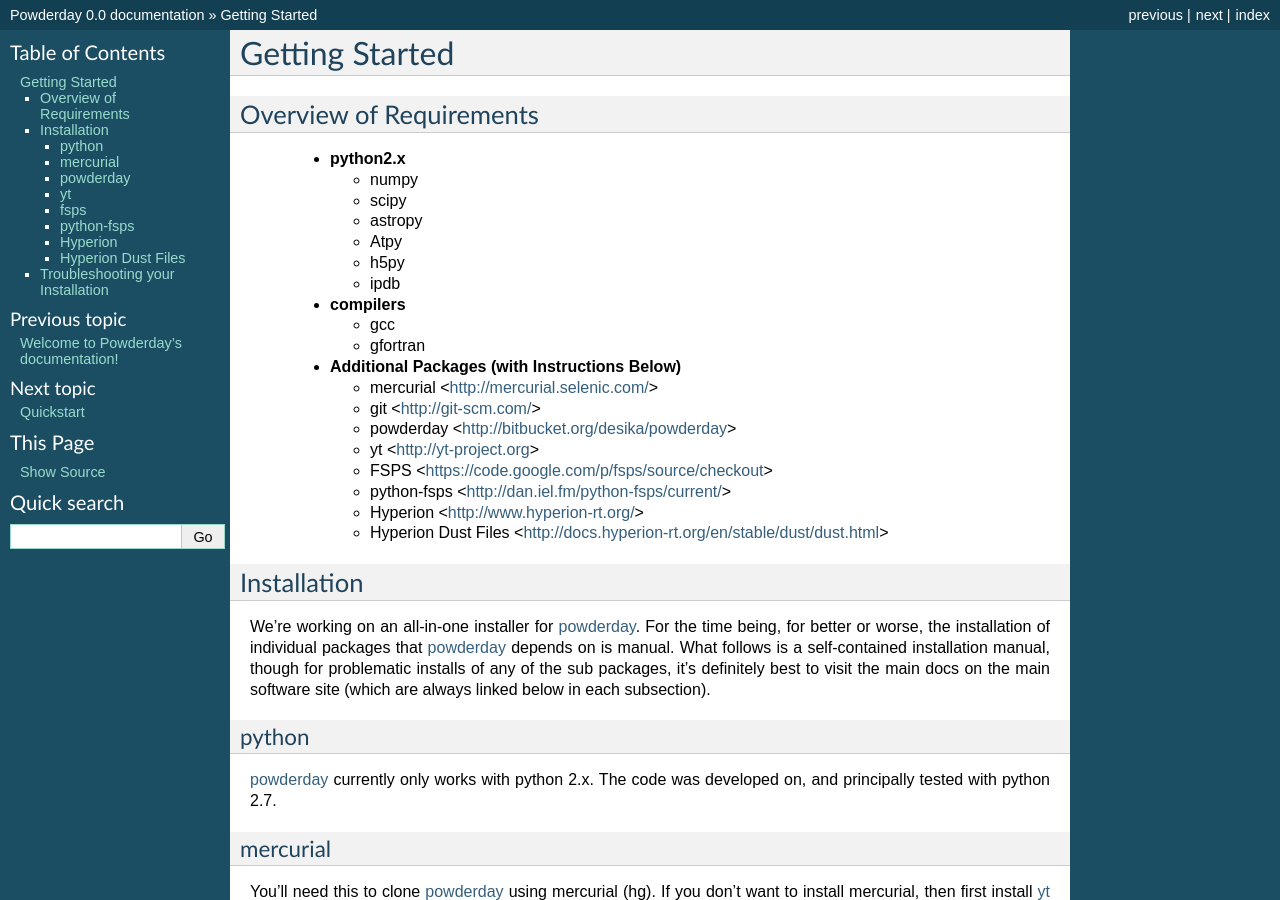
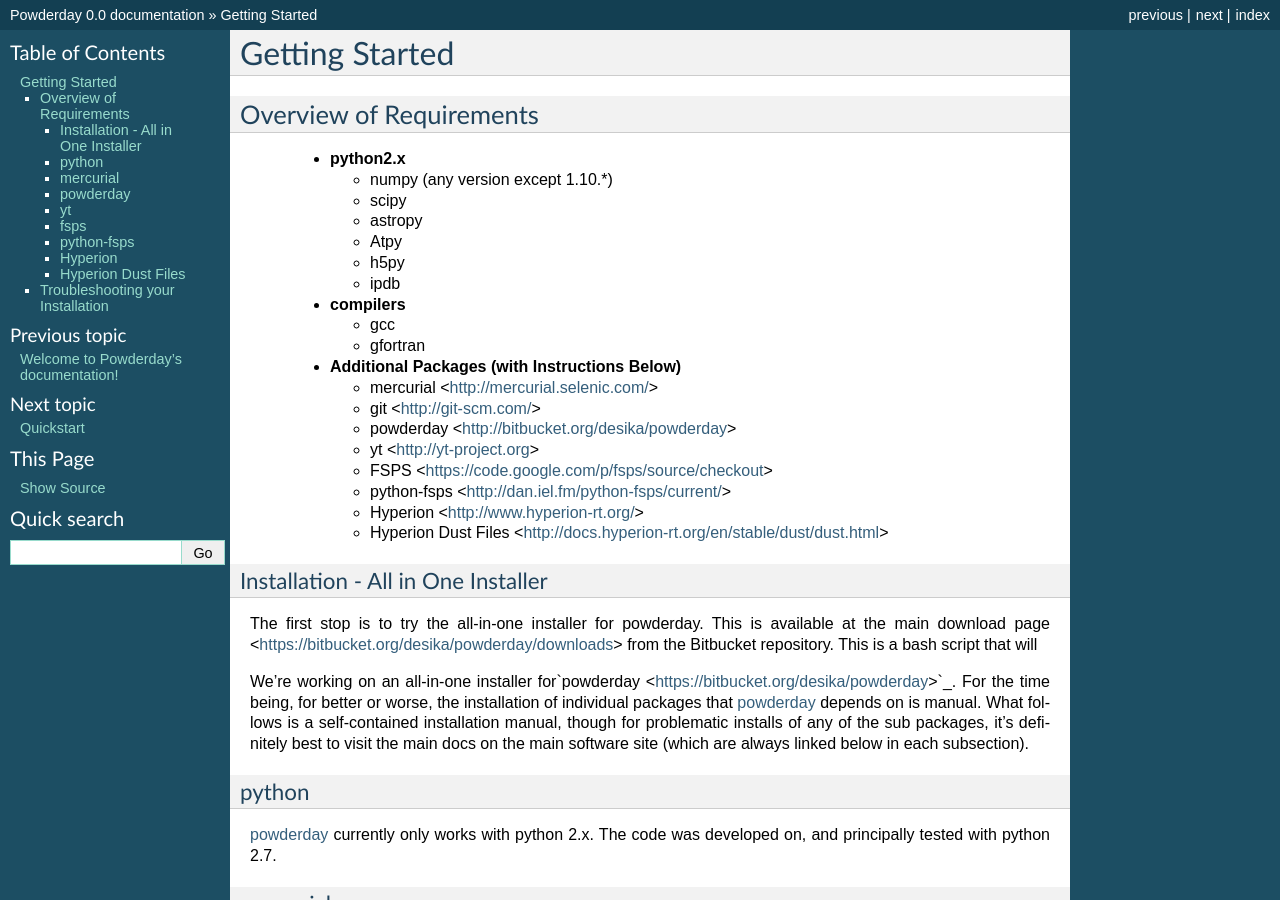
Before and after one commit to dnarayanan/powderday, a Sphinx documentation site: the page built from docs/installation.rst, in a window 1280 px wide and 900 px high. Built offline with Sphinx 7.4.7, drawn with Linux system fonts in a browser that asks for light colours.

Commit message:
installation docs update 1

```diff
--- a/docs/installation.rst
+++ b/docs/installation.rst
@@ -6,7 +6,7 @@
 
 	* **python2.x**
 
-	  * numpy
+	  * numpy (any version except 1.10.*)
 	  * scipy
 	  * astropy
 	  * Atpy
@@ -31,10 +31,15 @@
 	  * Hyperion Dust Files <http://docs.hyperion-rt.org/en/stable/dust/dust.html>
 
 
-Installation
-============
+Installation - All in One Installer
+--------------
 
-We're working on an all-in-one installer for `powderday
+The first stop is to try the all-in-one installer for powderday.  This
+is available at the main download page
+<https://bitbucket.org/desika/powderday/downloads> from the Bitbucket
+repository.  This is a bash script that will
+
+We're working on an all-in-one installer for`powderday
 <https://bitbucket.org/desika/powderday>`_.  For the time being, for
 better or worse, the installation of individual packages that
 `powderday <https://bitbucket.org/desika/powderday>`_ depends on is
```
